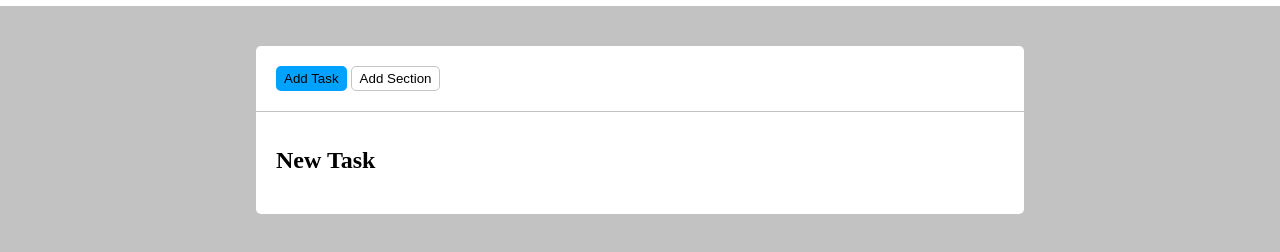
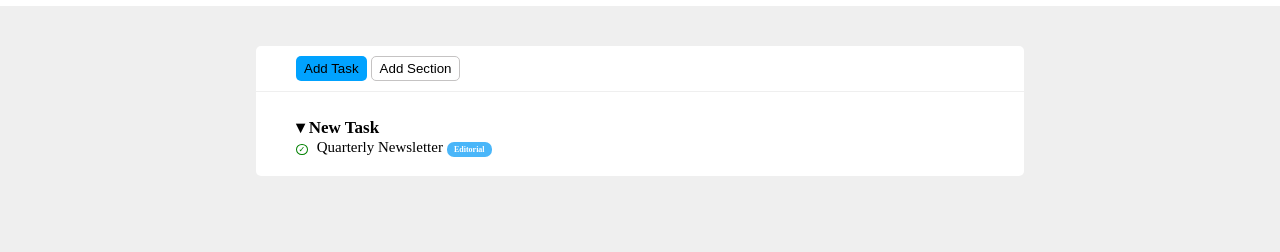
Before and after one commit to LucaCancilleri/html-css-toboolist, a plain HTML site: page index.html in a window 1280 px wide. Shown: the part 66-318 px from the top of the page. Drawn offline with Linux system fonts and the light colour scheme.

Commit message:
add: first point to do list

```diff
--- a/css/style.css
+++ b/css/style.css
@@ -9,7 +9,7 @@
     margin-left: 0px;
     margin-right: 0px;
     margin-top: 0%;
-    background-color: rgb(194, 194, 194);
+    background-color: rgb(239, 239, 239);
  }
 /* logo */
 #logo{
@@ -28,10 +28,10 @@
 }
 /* blocco 1 dimensioni*/
 .block_1{
-    padding-top: 20px;
-    padding-left: 20px;
+    padding-top: 10px;
+    padding-left: 40px;
     padding-right: 300px;
-    padding-bottom: 20px;
+    padding-bottom: 10px;
     border-top: 40px;
     border-radius: 5px 5px 0px 0px;
     background-color: white;
@@ -57,10 +57,40 @@
 /* blocco 2 */
 .block_2{
     margin-top: 1px;
-    padding-top: 15px;
-    padding-left: 20px;
+    padding-top: 25px;
+    padding-left: 40px;
     padding-right: 300px;
     padding-bottom: 20px;
     border-radius: 0px 0px 5px 5px;
     background-color: white;
 }
+/* elementi blocco centrale */
+.title{
+    font-weight: bold;
+    font-size: 17px;
+}
+/* spunta */
+.tick{
+    font-size: 8px;
+    margin-right: 5px;
+    border: 1px solid green;
+    border-radius: 50%;
+    color: green;
+    padding-right: 1.5px;
+    padding-left: 1.5px;
+}
+/* testo sotto il titolo */
+.under{
+    font-size: 15px;
+}
+/* ultima parola evidenziata */
+.last{
+    border-radius: 7px;
+    border: 2px;
+    padding: 3px;
+    padding-left: 7px;
+    padding-right: 7px;
+    font-size: 8px;
+    color: white;
+    background-color: rgb(74, 182, 249);
+}
--- a/index.html
+++ b/index.html
@@ -20,7 +20,16 @@
         </div>
         <!-- secondo blocco -->
         <div class="block_2">
-            <h2>New Task</h2>
+                <!-- titolo -->
+                <div class="title">
+                    &#9662 <span>New Task</span>
+                </div>
+                <!-- sottolista -->
+                <div>
+                    <span class="tick">&#10003</span>
+                    <span class="under">Quarterly Newsletter</span>
+                    <strong class="last">Editorial</strong>
+                </div>
         </div>
     </main>
     </body>
```
